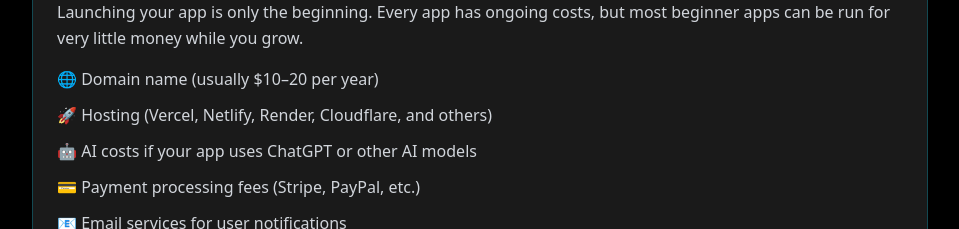
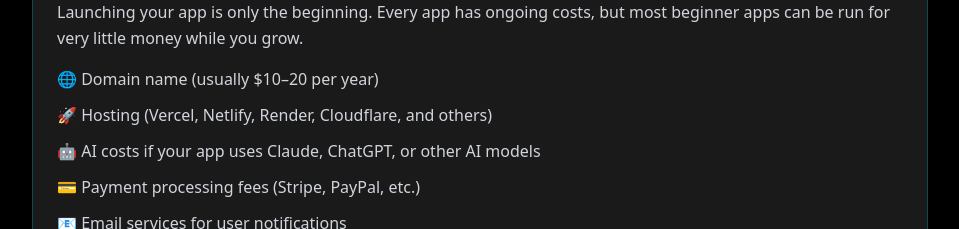
Before and after one commit to myapptly/apptly-website, a Next.js app: page /lesson-10 in a window 1280 px wide. Shown: the part 2440-2669 px from the top of the page, without its empty margins (160-1119 px from the left). Built offline with nearby package versions, Linux system fonts and the light colour scheme.

Commit message:
Update page

```diff
--- a/app/lesson-10/page.tsx
+++ b/app/lesson-10/page.tsx
@@ -102,7 +102,7 @@ export default function Lesson10() {
   <ul className="space-y-3 text-gray-300 mt-4">
     <li>🌐 Domain name (usually $10–20 per year)</li>
     <li>🚀 Hosting (Vercel, Netlify, Render, Cloudflare, and others)</li>
-    <li>🤖 AI costs if your app uses ChatGPT or other AI models</li>
+    <li>🤖 AI costs if your app uses Claude, ChatGPT, or other AI models</li>
     <li>💳 Payment processing fees (Stripe, PayPal, etc.)</li>
     <li>📧 Email services for user notifications</li>
     <li>📊 Analytics to see how people use your app</li>
```
